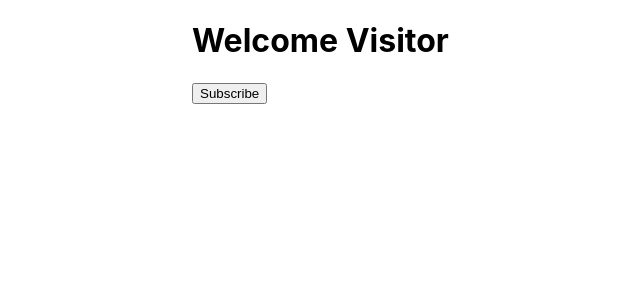
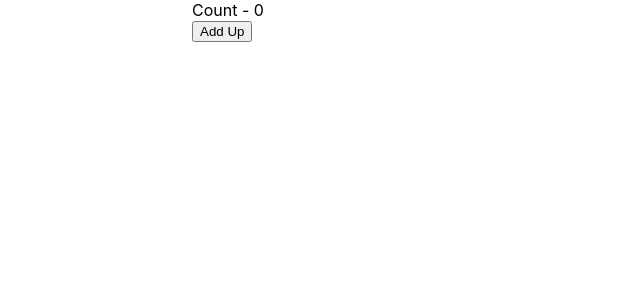
Before and after one commit to Mood904/Javascript2, a React (Create React App) app in the folder hello-world/: page / in a window 1280 px wide. Shown: the top 300 px of the page, without its empty margins (192-832 px from the left). Built offline with nearby package versions, Linux system fonts and the light colour scheme.

Commit message:
Change button

```diff
--- a/hello-world/src/App.js
+++ b/hello-world/src/App.js
@@ -1,7 +1,7 @@
-import logo from './logo.svg';
-import './App.css';
-import Greet from './components/Greet'
-import Message from'./components/Message.js'
+import logo from './logo.svg'
+import './App.css'
+import Counter from './components/Counter'
+
 
 import React, { Component } from 'react';
 
@@ -11,7 +11,7 @@
     return (
       <>
         <div className="App">
-         <Message></Message>
+        <Counter />
         </div>
 
 
--- /dev/null
+++ b/hello-world/src/components/Counter.js
@@ -0,0 +1,33 @@
+import React, { Component } from 'react'
+
+class Counter extends Component {
+    constructor(props) {
+        super(props)
+
+        this.state = {
+             count: 0
+        }
+    }
+
+    increment() {
+        this.setState({
+            count: this.state.count+1
+   },
+   ( )=> {
+       console.log('callback value', this.state.count)
+   })
+
+   console.log(this.state.count)
+
+}
+    render() {
+        return (
+            <div>
+                <div>Count - {this.state.count}</div>
+                <button onClick={() => this.increment()}>Add Up</button>
+            </div>
+        )
+    }
+}
+
+export default Counter
--- a/hello-world/src/components/Greet.js
+++ /dev/null
@@ -1,17 +0,0 @@
-import React from 'react'
-
-function Greet() {
- return <h1>Hello Karren</h1>
- const Greet = props => {
-console.log(props)
-    return (
-        <div>
-            <h1>
-                Hello Awesome {props.name} a.k.a {props.heroName}
-            </h1>
-                {props.children}
-        </div>
-    )
-}
-}
- export default Greet
```
